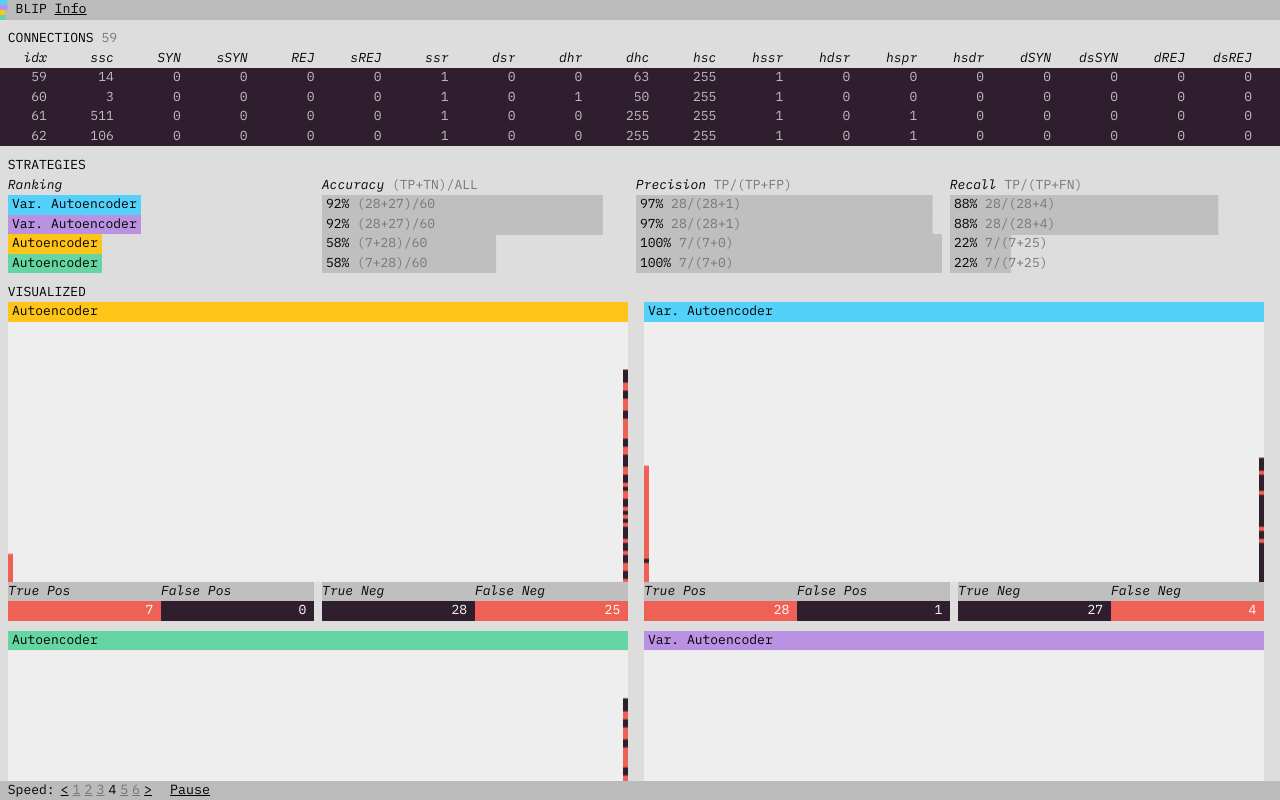
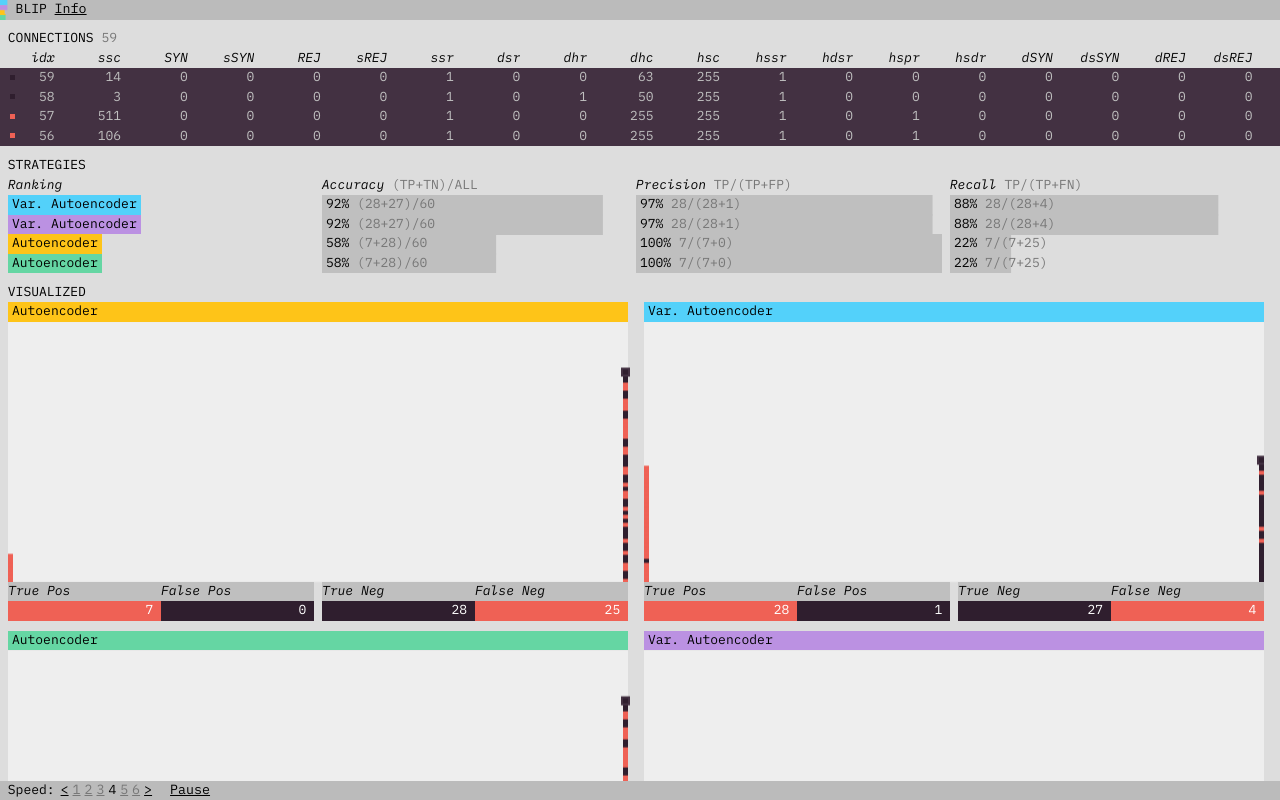
Before and after one commit to fastforwardlabs/ff12-frontend, a Next.js app: page / in a window 1280 px wide. Shown: the top 800 px of the page. Built offline with nearby package versions, Linux system fonts and the light colour scheme.

Commit message:
more indications

```diff
--- a/pages/index.js
+++ b/pages/index.js
@@ -44,6 +44,8 @@ let names = [
 
 let size = 4
 
+let termheight = 4
+
 let sort_options = ['accuracy', 'precision', 'recall']
 
 export default function Index() {
@@ -52,6 +54,7 @@ export default function Index() {
   let pref = useRef(null)
   let sref = useRef(null)
   let vref = useRef(null)
+  let href = useRef(null)
   let rankref = useRef(null)
   let [frame, setFrame] = useState(0)
   let [pspace, setPspace] = useState(null)
@@ -114,6 +117,15 @@ export default function Index() {
       v.style.height = vheight + 'px'
 
       vx.scale(dpr, dpr)
+
+      let h = href.current
+      h.width = v.width
+      h.height = v.height
+      h.style.width = vwidth + 'px'
+      h.style.height = vheight + 'px'
+
+      let hx = h.getContext('2d')
+      hx.scale(dpr, dpr)
 
       let $rank = rankref.current
       $rank.style.width = tw + 'px'
@@ -314,6 +326,9 @@ export default function Index() {
       let v = vref.current
       let vx = v.getContext('2d')
 
+      let h = href.current
+      let hx = h.getContext('2d')
+
       // update panel data
       let panel_keys = [21, 20, 21, 20]
       let record = data.data[frame]
@@ -331,6 +346,8 @@ export default function Index() {
 
       let pc = pdim[0][2] / size
       let pr = pdim[0][3] / size
+
+      hx.clearRect(0, 0, h.width / dpr, h.height / dpr)
 
       for (let i = 0; i < panels.length; i++) {
         let panel = panels[i]
@@ -364,6 +381,16 @@ export default function Index() {
 
         let dim = pdim[i]
         vx.fillRect(dim[0] + p1x, dim[1] + p1y, size + 1, size + 1)
+
+        hx.fillStyle = '#433142'
+        hx.fillRect(
+          dim[0] + p1x - 2,
+          dim[1] + p1y - 2,
+          size + 1 + 4,
+          size + 1 + 4
+        )
+        hx.fillStyle = vx.fillStyle
+        hx.fillRect(dim[0] + p1x, dim[1] + p1y, size + 1, size + 1)
 
         for (let j = 0; j < 4; j++) {
           $read.childNodes[i].childNodes[j].childNodes[1].innerHTML = panel[j]
@@ -533,7 +560,13 @@ export default function Index() {
           </div>
           <div style={{ width: '100%', overflow: 'auto' }}>
             <div style={{ width: '100%', minWidth: 6 * 19 + 1 + 'ch' }}>
-              <div style={{ display: 'flex', paddingRight: '1ch' }}>
+              <div
+                style={{
+                  display: 'flex',
+                  paddingRight: '1ch',
+                  paddingLeft: '1ch',
+                }}
+              >
                 {key_des.map((k, i) => (
                   <div
                     style={{
@@ -559,27 +592,44 @@ export default function Index() {
 
               <div
                 style={{
+                  paddingRight: '1ch',
+                  height: rlh * termheight,
                   background: scheme.bg,
+                  background: '#433142',
                   color: scheme.fg,
-                  paddingRight: '1ch',
-                  height: rlh * 4,
                 }}
               >
                 {data.data
-                  .slice(frame - 4, frame)
+                  .slice(Math.max(frame - termheight, 0), frame)
                   .reverse()
                   .map((d, i) => (
                     <div
+                      key={frame + (termheight - i) - termheight}
                       style={{
+                        position: 'relative',
                         display: 'flex',
+                        paddingLeft: '1ch',
+                        // background:
+                        //   i !== 0 ? (d[19] ? red : scheme.bg) : scheme.bg,
                       }}
                     >
+                      <div
+                        style={{
+                          position: 'absolute',
+                          top: rlh / 2 - (size + 1) / 2 - 1,
+                          left: cw / 2 - (size + 1) / 2 + cw,
+                          height: size + 1,
+                          width: size + 1,
+                          background: d[19] ? red : scheme.bg,
+                        }}
+                      />
                       {d.slice(0, 19).map((d, j) => (
                         <div
                           style={{
                             display: 'flex',
                             paddingLeft: '1ch',
                             flexGrow: 1,
+                            position: 'relative',
                           }}
                         >
                           <div
@@ -589,7 +639,9 @@ export default function Index() {
                               textAlign: 'right',
                             }}
                           >
-                            {j === 0 ? frame + i : d}
+                            {j === 0
+                              ? frame + (termheight - i) - termheight
+                              : d}
                           </div>
                         </div>
                       ))}
@@ -669,7 +721,11 @@ export default function Index() {
           </div>
 
           <div style={{ position: 'relative' }}>
-            <canvas ref={vref} style={{ left: 0, top: 0 }} />
+            <canvas ref={vref} style={{}} />
+            <canvas
+              ref={href}
+              style={{ position: 'absolute', left: '1ch', top: 0 }}
+            />
             <div
               style={{ position: 'absolute', left: 0, top: 0 }}
               ref={title_ref}
@@ -775,7 +831,7 @@ export default function Index() {
               marginBottom: rlh + rlh,
             }}
           >
-            Anomal is an anomaly detection prototype by{' '}
+            Blip is an anomaly detection prototype by{' '}
             <a href="#">Cloudera Fast Forward</a>.
           </div>
           <div
```
